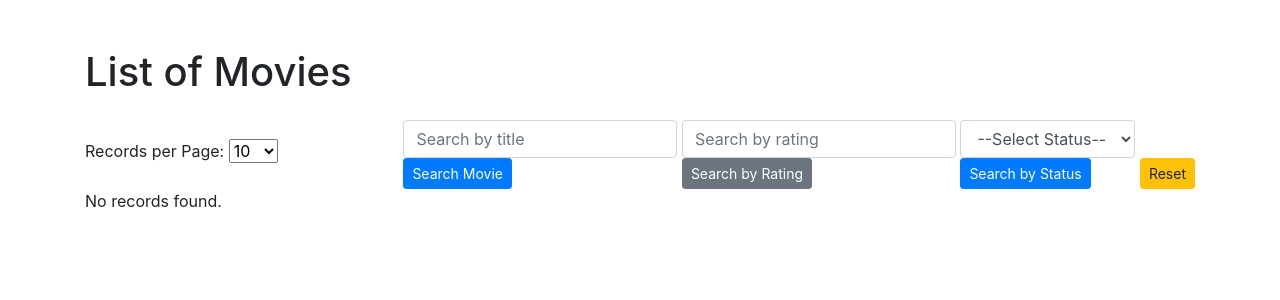
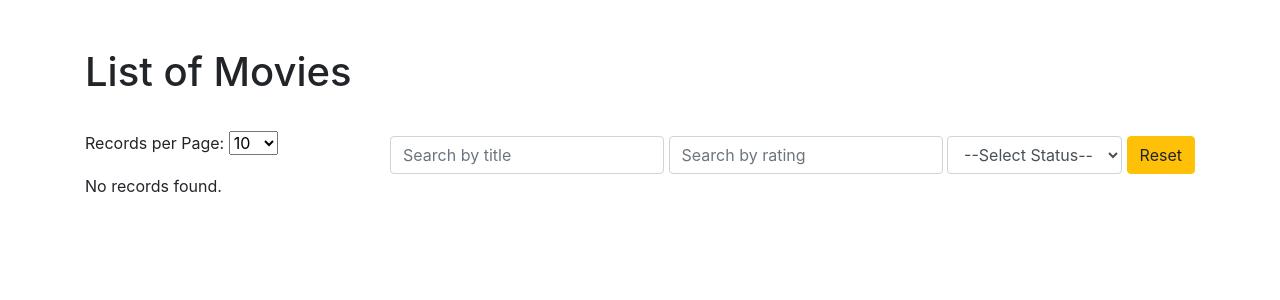
Before and after one commit to lucchesilorenzo/watchwise, a Django app: page /watchwise/movie_list/ in a window 1280 px wide. Shown: the part 70-370 px from the top of the page. Run offline with Django 4.2, Linux system fonts and the light colour scheme; data that the repository does not hold is empty.

Commit message:
Edited movie_list.html, tv_show_list.html and README.md

```diff
--- a/watchwise_project/watchwise/templates/movie_list.html
+++ b/watchwise_project/watchwise/templates/movie_list.html
@@ -28,24 +28,24 @@
         </select>
       </form>
     </div>
-    <div>
+    <div class="mt-3"> <!-- Aggiunto margine top -->
       <form action="{% url 'search_title_movie' %}" method="get" class="d-inline-block">
-        <input type="text" class="form-control" placeholder="Search by title" name="title" onkeypress="return event.keyCode != 13;" />
+        <input type="text" class="form-control" placeholder="Search by title" name="title" />
         <input type="hidden" name="page" value="{{ movies.number }}">
         <input type="hidden" name="per_page" value="{{ per_page }}">
-        <button type="submit" class="btn btn-primary btn-sm">Search Movie</button>
+        <!-- <button type="submit" class="btn btn-primary btn-sm">Search Movie</button> -->
       </form>
         <input type="hidden" name="page" value="{{ movies.number }}">
         <input type="hidden" name="per_page" value="{{ per_page }}">
       </form>
       <form action="{% url 'search_rating_movie' %}" method="get" class="d-inline-block">
-        <input type="text" class="form-control" placeholder="Search by rating" name="rating" onkeypress="return event.keyCode != 13;" />
+        <input type="text" class="form-control" placeholder="Search by rating" name="rating" />
         <input type="hidden" name="page" value="{{ movies.number }}">
         <input type="hidden" name="per_page" value="{{ per_page }}">
-        <button type="submit" class="btn btn-secondary btn-sm">Search by Rating</button>
+        <!-- <button type="submit" class="btn btn-secondary btn-sm">Search by Rating</button> -->
       </form>
       <form action="{% url 'search_status_movie' %}" method="get" class="d-inline-block">
-        <select class="form-control" name="status">
+        <select class="form-control" name="status" onchange="this.form.submit()">
           <option value="">--Select Status--</option>
           <option value="watched">Watched</option>
           <option value="wishlist">Wishlist</option>
@@ -53,35 +53,39 @@
         </select>
         <input type="hidden" name="page" value="{{ movies.number }}">
         <input type="hidden" name="per_page" value="{{ per_page }}">
-        <button type="submit" class="btn btn-primary btn-sm">Search by Status</button>
       </form>
-
-      <a href="{% url 'movie_list' %}" class="btn btn-warning btn-sm">Reset</a>
+      <a href="{% url 'movie_list' %}" class="btn btn-warning btn d-inline-block align-top">Reset</a>
     </div>
   </div>
   {% if movies %}
-  <div class="container">
+  <div class="container mt-4"> <!-- Aggiunto margine top -->
     <table class="table">
         <thead class="thead-dark">
           <tr>
             <th scope="col">#</th>
             <th scope="col">
-                  Title<br>
-                  <a href="{% url 'sort_movies_by_title' %}?sort_title=title">⬆️</a>
-                  <a href="{% url 'sort_movies_by_title' %}?sort_title=-title">⬇️</a>
+                <div style="display: flex; align-items: center;">
+                    Title
+                    <a href="{% url 'sort_movies_by_title' %}?sort_title=title">&#x2B06;&#xFE0E;</a>
+                    <a href="{% url 'sort_movies_by_title' %}?sort_title=-title">&#x2B07;&#xFE0E;</a>
+                </div>
             </th>
             <th scope="col">
+                <div style="display: flex; align-items: center;">
                     Year
-                  <a href="{% url 'sort_movies_by_year' %}?sort_year=release_date">⬆️</a>
-                  <a href="{% url 'sort_movies_by_year' %}?sort_year=-release_date">⬇️</a>
+                    <a href="{% url 'sort_movies_by_year' %}?sort_year=release_date">&#x2B06;&#xFE0E;</a>
+                    <a href="{% url 'sort_movies_by_year' %}?sort_year=-release_date">&#x2B07;&#xFE0E;</a>
+                </div>
             </th>
-                <th scope="col">Description</th><br>
-                <th scope="col">Original Language</th><br>
-                <th scope="col">Status</th><br>
+            <th scope="col">Description</th>
+            <th scope="col">Original Language</th>
+            <th scope="col">Status</th>
             <th scope="col">
-                  Rating<br>
-                  <a href="{% url 'sort_movies_by_rating' %}?sort_rating=rating">⬆️</a>
-                  <a href="{% url 'sort_movies_by_rating' %}?sort_rating=-rating">⬇️</a>
+                <div style="display: flex; align-items: center;">
+                    Rating
+                    <a href="{% url 'sort_movies_by_rating' %}?sort_rating=rating">&#x2B06;&#xFE0E;</a>
+                    <a href="{% url 'sort_movies_by_rating' %}?sort_rating=-rating">&#x2B07;&#xFE0E;</a>
+                </div>
             </th>
             <th scope="col">Comment</th>
             <th scope="col">Actions</th>
@@ -115,7 +119,7 @@
         {% endif %}
 
         <span class="current">
-          Page {{ movies.number }} of {{ movies.paginator.num_pages }}.
+          Page {{ movies.number }} of {{ movies.paginator.num_pages }}
         </span>
 
         {% if movies.has_next %}
```
Also changed, not shown: watchwise_project/watchwise/templates/tv_show_list.html (+6 -6 lines), README.md. Lines whose indentation alone changed are shown as unchanged.
